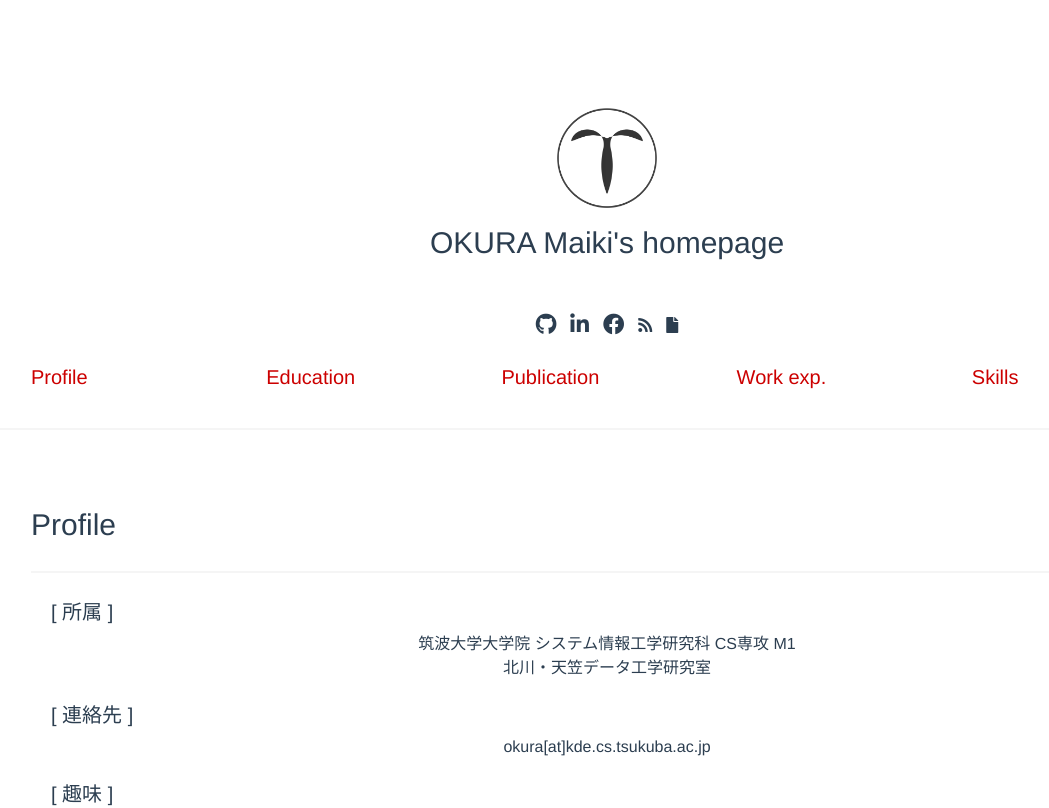
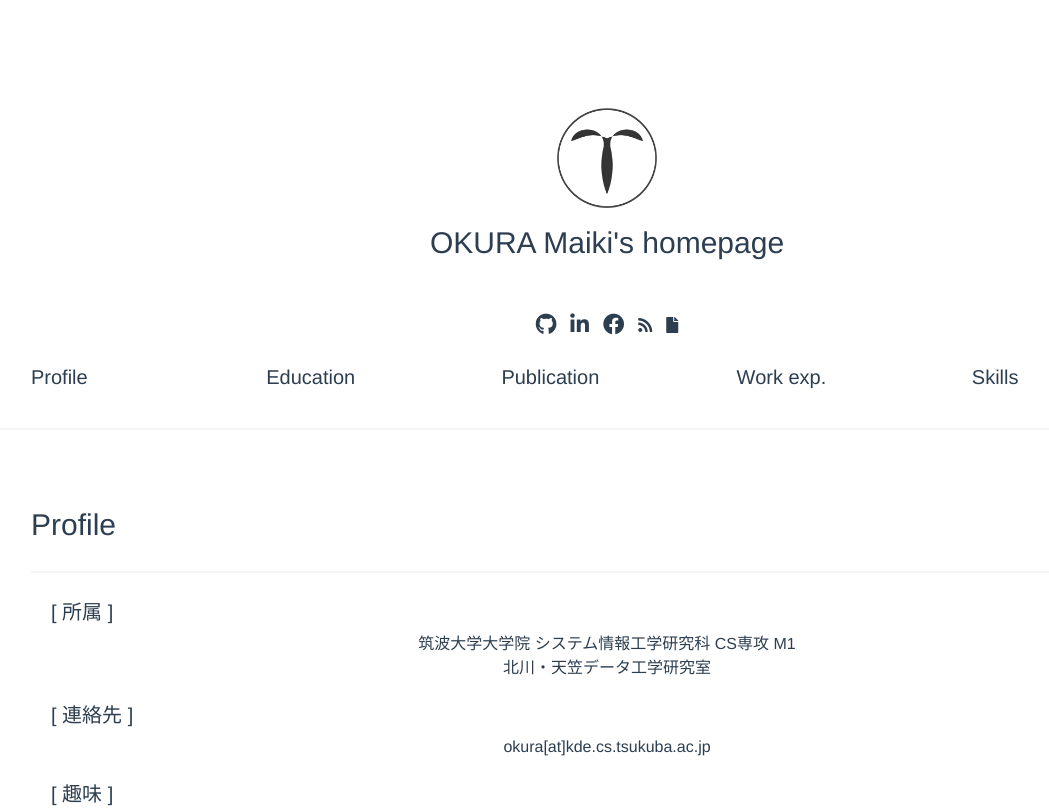
Before and after one commit to sheepover96/sheepover96.github.io, a Vue app: page / in a window 1280 px wide. Shown: the top 808 px of the page, without its empty margins (33-1082 px from the left). Built offline with nearby package versions, Linux system fonts and the light colour scheme.

Commit message:
link color changed

```diff
--- a/src/components/Footer.vue
+++ b/src/components/Footer.vue
@@ -16,7 +16,7 @@
   </footer>
 </template>
 
-<style lang="scss">
+<style lang="scss" scoped>
 .logo-bar {
   a:visited, a:link {
     color: #2c3e50;
--- a/src/components/Title.vue
+++ b/src/components/Title.vue
@@ -66,7 +66,7 @@
   margin-top: 0.75rem !important;
   margin-bottom: 0.5rem !important;
   a:visited, a:link {
-    color: #cc0000;
+    color: #2c3e50;
   }
   a:hover {
     color: #ffa500;
```
Also changed, not shown: 4 other files (tests, documents, lock files or other folders).
